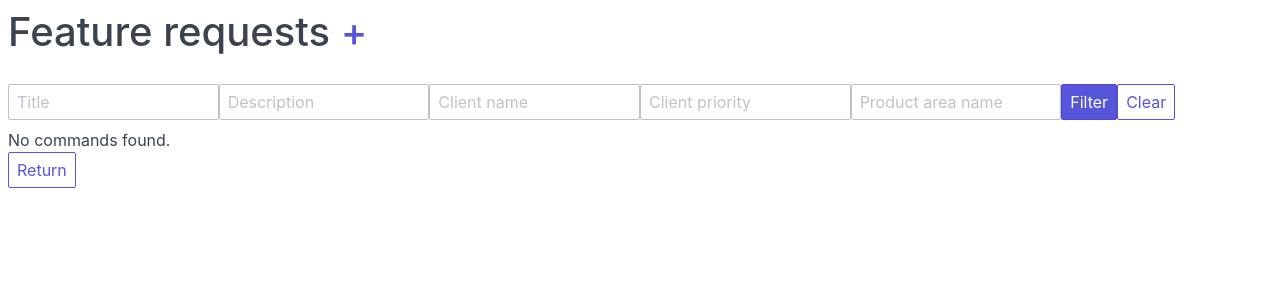
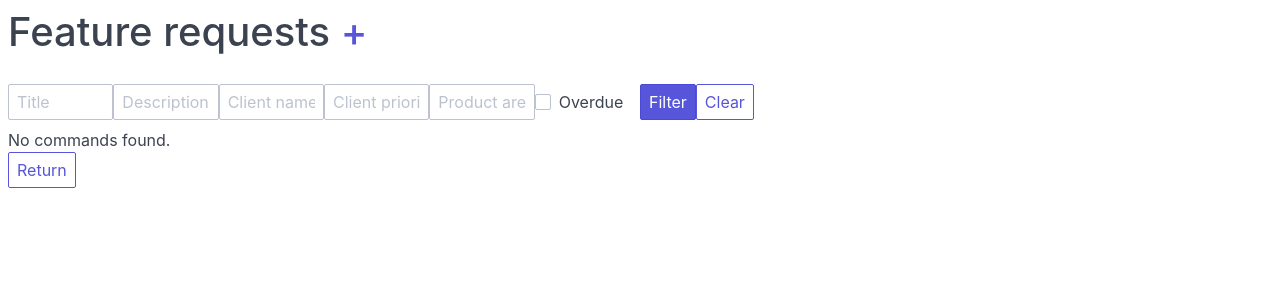
Before and after one commit to spapas/feature-requests, a Flask app: page /feature_requests/view/ in a window 1280 px wide. Shown: the part 60-360 px from the top of the page. Run offline with Flask 2, Linux system fonts and the light colour scheme; data that the repository does not hold is empty.

Commit message:
Add overdue filter

```diff
--- a/core/templates/feature_requests.html
+++ b/core/templates/feature_requests.html
@@ -5,20 +5,26 @@
 <h1>Feature requests <a href='{{ url_for('feature_requests_create',) }}'>+</a></h1>
   <form class='form-horizontal' method='GET'>
     <div class="form-group">
-      <div class="col-2 col-sm-6">
+      <div class="col-1 col-sm-6">
         <input class="form-input" type="text" name="title" id="title" placeholder="Title" value='{{ request.args.title }}'>
       </div>
-      <div class="col-2 col-sm-6">
+      <div class="col-1 col-sm-6">
         <input class="form-input" type="text" name="description" id="description" placeholder="Description" value='{{ request.args.description }}'>
       </div>
-      <div class="col-2 col-sm-6">
+      <div class="col-1 col-sm-6">
         <input class="form-input" type="text" name="client" id="client" placeholder="Client name" value='{{ request.args.client }}'>
       </div>
-      <div class="col-2 col-sm-6">
+      <div class="col-1 col-sm-6">
         <input class="form-input" type="text" name="client_priority" id="client_priority" placeholder="Client priority" value='{{ request.args.client_priority }}'>
       </div>
-      <div class="col-2 col-sm-6">
+      <div class="col-1 col-sm-6">
         <input class="form-input" type="text" name="product_area" id="product_area" placeholder="Product area name" value='{{ request.args.product_area }}'>
+      </div>
+      <div class="col-1 col-sm-6">
+        <label class="form-checkbox">
+          <input type="checkbox" name="overdue" id="overdue" {% if request.args.overdue %}checked{% endif %}>
+          <i class="form-icon"></i> Overdue
+        </label>
       </div>
       <input type='submit' class='btn btn-primary' value='Filter'>
       <a href="{{ url_for('feature_requests_view') }}" class='btn btn-default'>Clear</a>
--- a/core/views.py
+++ b/core/views.py
@@ -3,6 +3,7 @@ from flask import render_template, request, flash, redirect, url_for
 from .forms import FeatureRequestForm, Client, ProductArea
 from .util import get_or_404
 from .models import FeatureRequest
+import datetime
 
 
 @app.route("/")
@@ -22,6 +23,7 @@ def feature_requests_view():
     client_priority = request.args.get("client_priority")
     description = request.args.get("description")
     product_area = request.args.get("product_area")
+    overdue = request.args.get("overdue")
     feature_requests = FeatureRequest.query
     if title:
         feature_requests = feature_requests.filter(FeatureRequest.title.contains(title))
@@ -39,6 +41,10 @@ def feature_requests_view():
         feature_requests = feature_requests.filter(
             FeatureRequest.product_area_id == ProductArea.id
         ).filter(ProductArea.name.contains(product_area))
+    if overdue:
+        feature_requests = feature_requests.filter(
+            FeatureRequest.target_date <= datetime.date.today()
+        )
 
     feature_requests = feature_requests.all()
     return render_template("feature_requests.html", feature_requests=feature_requests)
```
